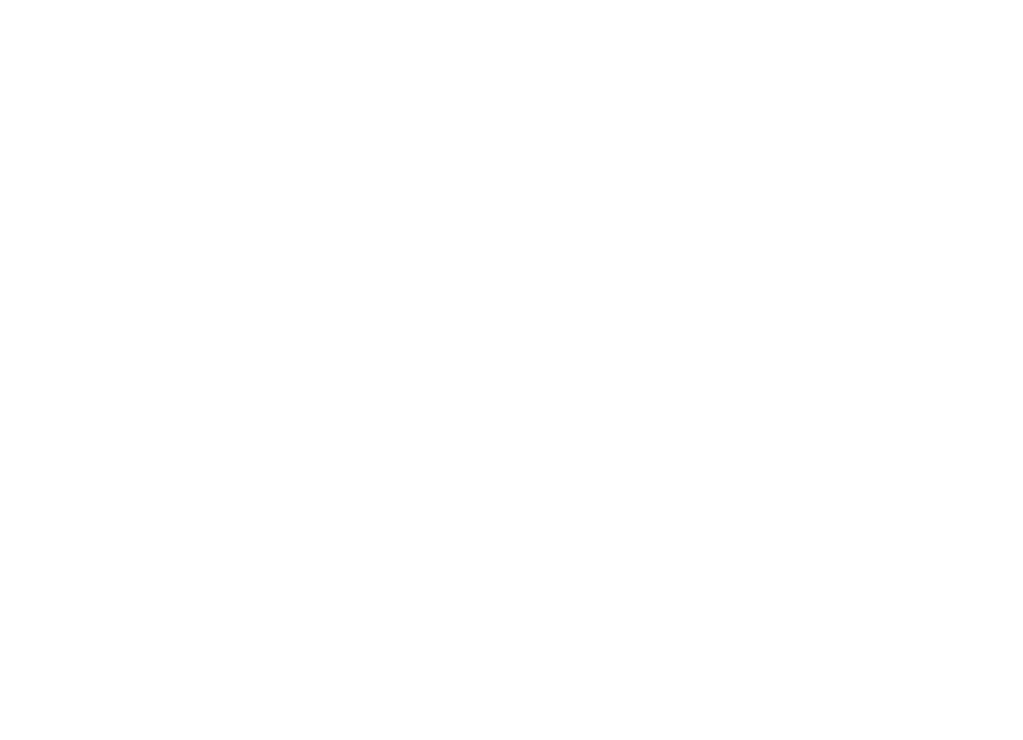
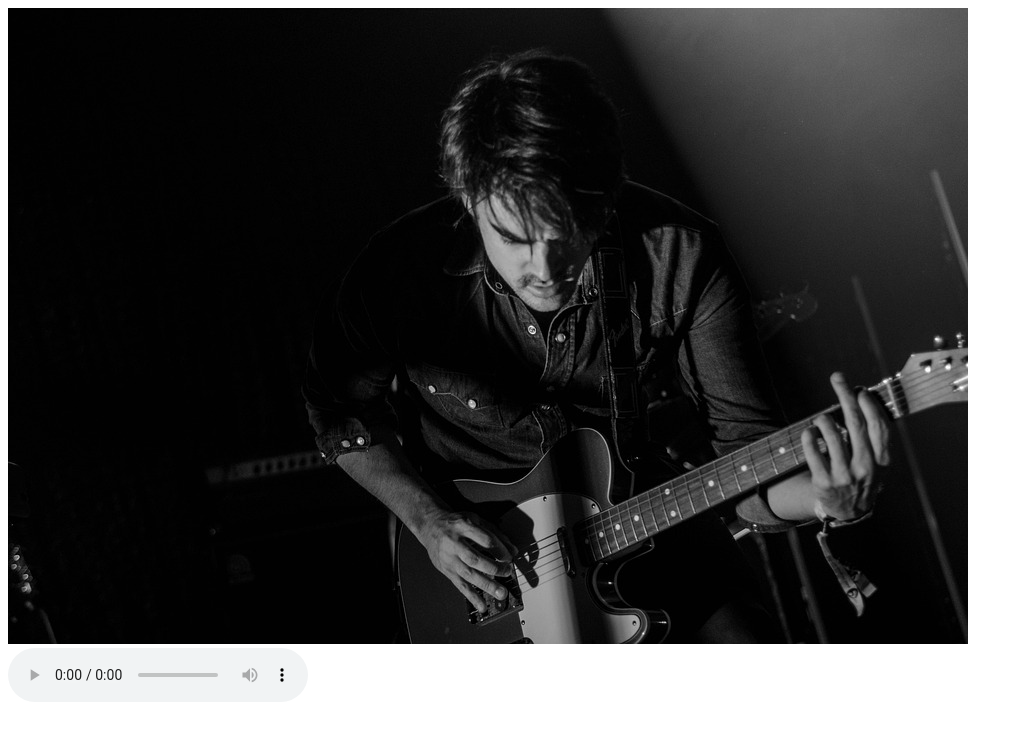
Before and after one commit to acciojob/favourite-song-Amanroy99, a website: page main.html in a window 1280 px wide. Shown: the whole page, without its empty margins (0-1023 px from the left). Drawn offline with Linux system fonts and the light colour scheme.

Commit message:
Update main.html

```diff
--- a/main.html
+++ b/main.html
@@ -7,6 +7,14 @@
 </head>
 
 <body>
+	   <div class="player">
+        <div class="imgBx">
+            <img src="image.png">
+        </div>
+        <audio controls>
+            <source src="Kosandra.mp3" type="audio/mp3">
+        </audio>
+    </div>
 	<!-- the entire body must be written by student -->
     <script type="text/javascript" src="./script.js">
 </script>
```
